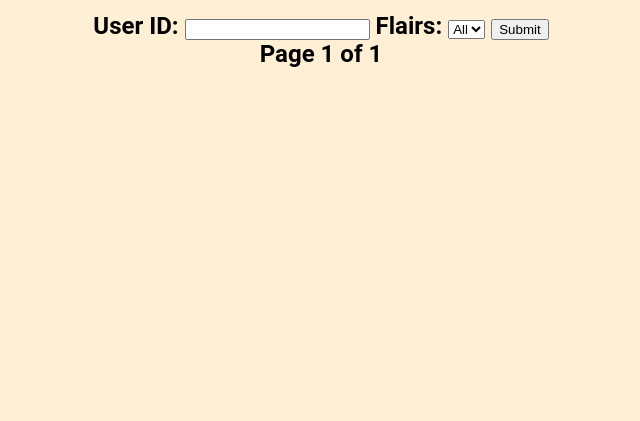
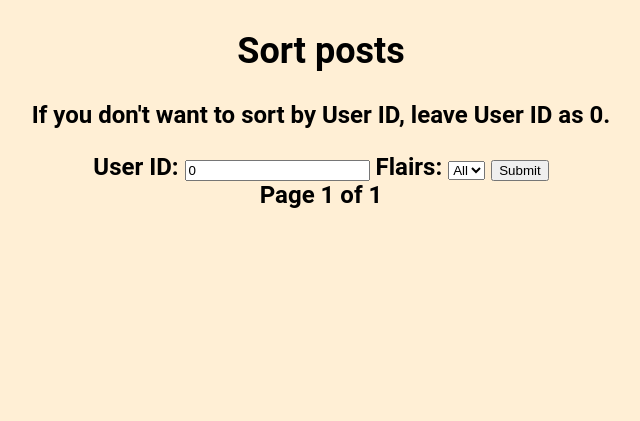
Before and after one commit to ShyShyTomato/SamFeed, a Flask app: page / in a window 1280 px wide. Shown: the part 103-524 px from the top of the page, without its empty margins (319-959 px from the left). Run offline with Flask 3, Linux system fonts and the light colour scheme; data that the repository does not hold is empty.

Commit message:
Fixed up post sorting with prepopluation and instructions.

```diff
--- a/app/forms.py
+++ b/app/forms.py
@@ -36,5 +36,5 @@ class editForm(FlaskForm):
     flairs = SelectMultipleField('Flairs', choices=[], validators=[DataRequired()], render_kw={"placeholder": "Flairs"})
 
 class sortByForm(FlaskForm):
-    userID = IntegerField('userID', validators=[InputRequired()])
+    userID = IntegerField('userID', validators=[InputRequired()], default=0)
     flairs = SelectField('Flairs', choices=[], validators=[DataRequired()], render_kw={"placeholder": "Flairs"})
--- a/app/templates/home.html
+++ b/app/templates/home.html
@@ -14,6 +14,8 @@
 {% if form is defined %}
 <form method = "POST">
     {{ form.csrf_token }}
+    <h2>Sort posts</h2>
+    <p>If you don't want to sort by User ID, leave User ID as 0.</p>
     <label for="userID">User ID:</label>
     {{form.userID}}
     <label for="flairs">Flairs:</label>
```
